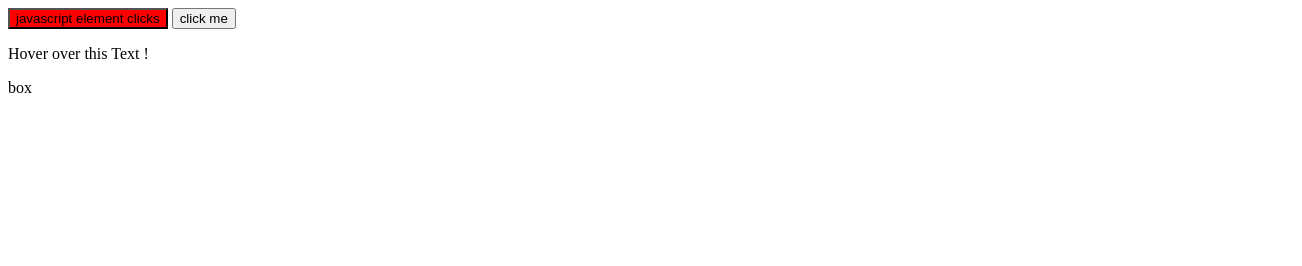
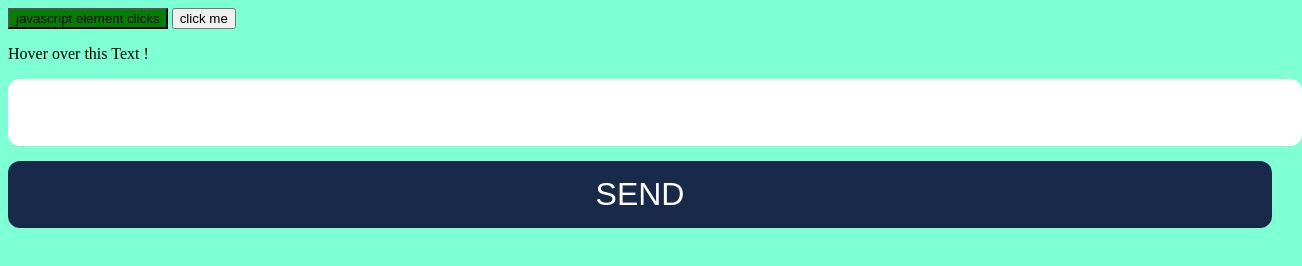
Before and after one commit to PivotingMom/week11, a plain HTML site: page index.html in a window 1280 px wide. Both pictures are taken after a click on the button "javascript element clicks". Shown: the whole page, 1302 px wide, since content can reach past the window. Drawn offline with Linux system fonts and the light colour scheme.

Commit message:
week 11a

```diff
--- a/index.html
+++ b/index.html
@@ -4,8 +4,8 @@
     <meta charset="UTF-8" />
     <meta http-equiv="X-UA-Compatible" content="IE=edge" />
     <meta name="viewport" content="width=device-width, initial-scale=1.0" />
-    <script src="js/app.js"></script>
-    <link href="/styles/style.css" />
+    <script src="js/app.js" defer></script>
+    <link rel="stylesheet" href="/styles/style.css" />
 
     <title>JavaScript events</title>
   </head>
@@ -20,6 +20,9 @@
 
     <p id="hoverPara">Hover over this Text !</p>
 
-    <div class="box">box</div>
+    <div class="container">
+      <input type="text" class="keyboard" />
+      <button class="btn">Send</button>
+    </div>
   </body>
 </html>
--- a/js/app.js
+++ b/js/app.js
@@ -1,13 +1,34 @@
 
 function changeBackground() {
-  let text = document.getElementById("plex").style.backgroundColor = "red";
+  console.log("late");
+  document.getElementById("hoverPara").style.backgroundColor = "red";
 }
+
+
+const y = document.getElementById("hoverPara");
+  y.addEventListener("mouseover", changeBackground);
+
+
+
+  function changeBackground() {
+  console.log("welcome");
+  document.getElementById("plex").style.backgroundColor = "green";
+}
+
+const x = document.getElementById("green");
+  y.addEventListener("mouseover", changeBackground);
 
 function handleClick(element){
   element.innerHTML = "clicked"
 }
 
+//add eventListener  mouseover  target,addEventListener("eventname", "function", true/false)//
 
-const y = document.getElementById("hoverPara");
-  y.addEventListener("mouseover", function hover() {style.backgroundColor = "orange";
-  });
+const keyboard = document.querySelector('.keyboard');
+
+keyboard.addEventListener('keydown', e =>{
+  console.log(e)
+  if (e.keyCode === 32){
+    alert ('i figured it out' + e.key ), e.preventDefault()
+  }
+})
--- a/styles/style.scss
+++ b/styles/style.scss
@@ -11,3 +11,38 @@ body{
   background-color: yellow;
 
 }
+input {
+  font-size: 2em;
+  padding: 15px;
+  border-radius: 12px;
+  border: none;
+  color: #333;
+  display: block;
+  width: 100%;
+}
+
+input:focus {
+  outline: none;
+}
+
+.btn {
+  margin-top: 15px;
+  color: white;
+  background: #192949;
+  cursor: pointer;
+  transition: 0.3s;
+  width: 100%;
+  border: none;
+  font-size: 2em;
+  padding: 15px;
+  border-radius: 12px;
+  text-transform: uppercase;
+}
+
+.btn:hover {
+  background: black;
+}
+
+.btn:focus {
+  outline: none;
+}
```
Also changed, not shown: styles/style.css, 1 other file.
